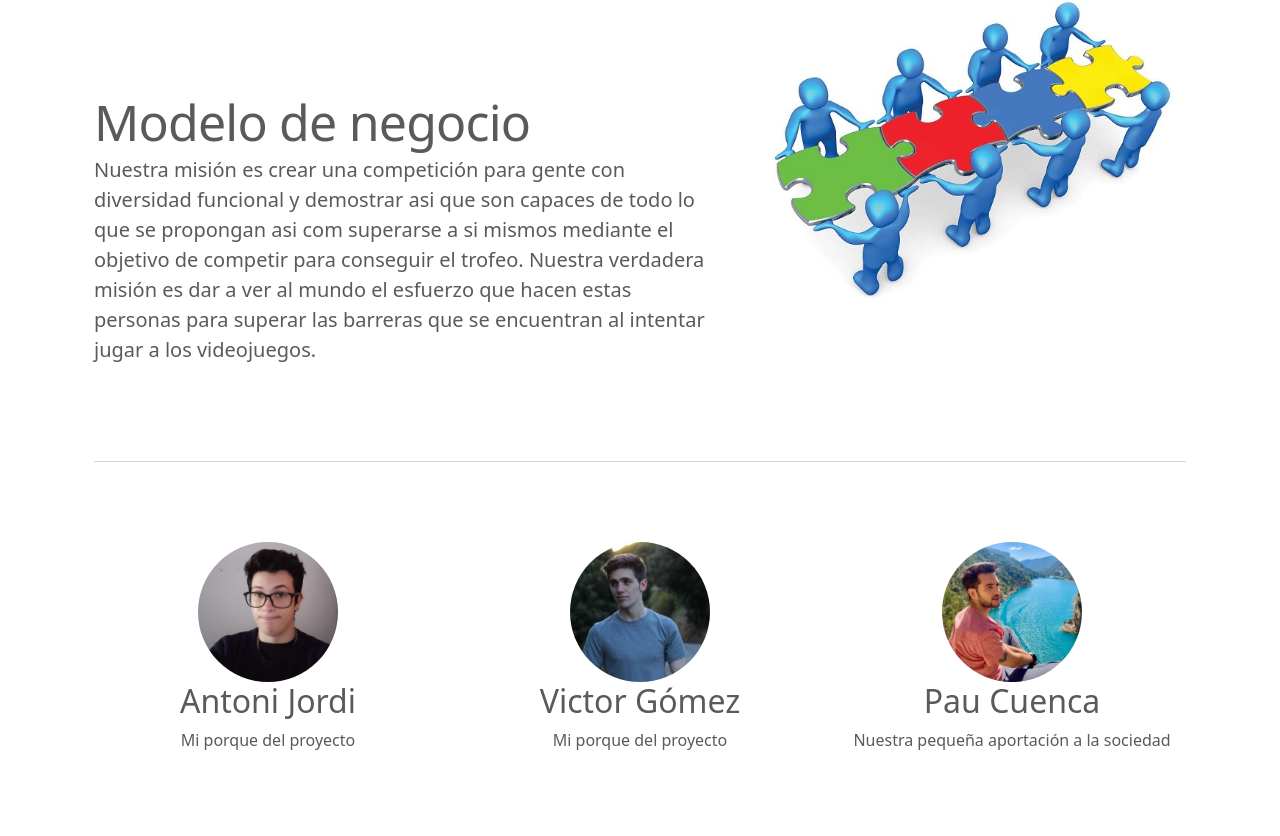
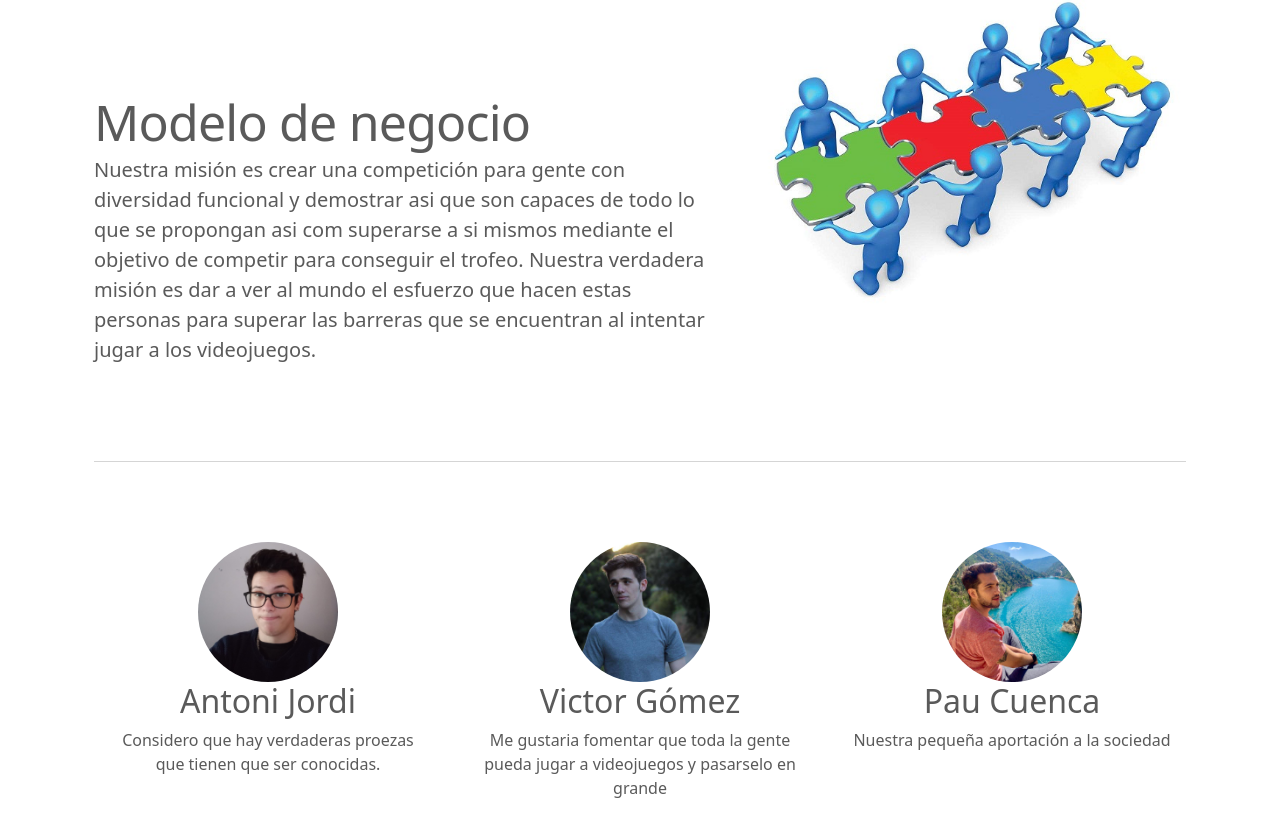
Before and after one commit to AntoniJordiNogueraRecasen/DisFun-Cup, a React (Create React App) app in the folder front-end/: page /who in a window 1280 px wide. Shown: the part 1396-2232 px from the top of the page. Before the commit the page ends 2188 px from the top, so only its background shows below. Built offline with nearby package versions, Linux system fonts and the light colour scheme; no server answers.

Commit message:
Nuestro porque

```diff
--- a/front-end/src/Who.js
+++ b/front-end/src/Who.js
@@ -16,13 +16,18 @@ function CircleNews() {
         <div class="col-lg-4">
           <img src={Toni} class="carrusel1 rounded-circle nosotros"></img>
           <h2>Antoni Jordi</h2>
-          <p>Mi porque del proyecto</p>
+          <p>
+            Considero que hay verdaderas proezas que tienen que ser conocidas.
+          </p>
         </div>
         <div class="col-lg-4">
           <img src={Viktor} class="carrusel1 rounded-circle nosotros"></img>
 
           <h2>Victor Gómez</h2>
-          <p>Mi porque del proyecto</p>
+          <p>
+            Me gustaria fomentar que toda la gente pueda jugar a videojuegos y
+            pasarselo en grande
+          </p>
         </div>
         <div class="col-lg-4">
           <img src={Pau} class="carrusel1 rounded-circle nosotros"></img>
```
